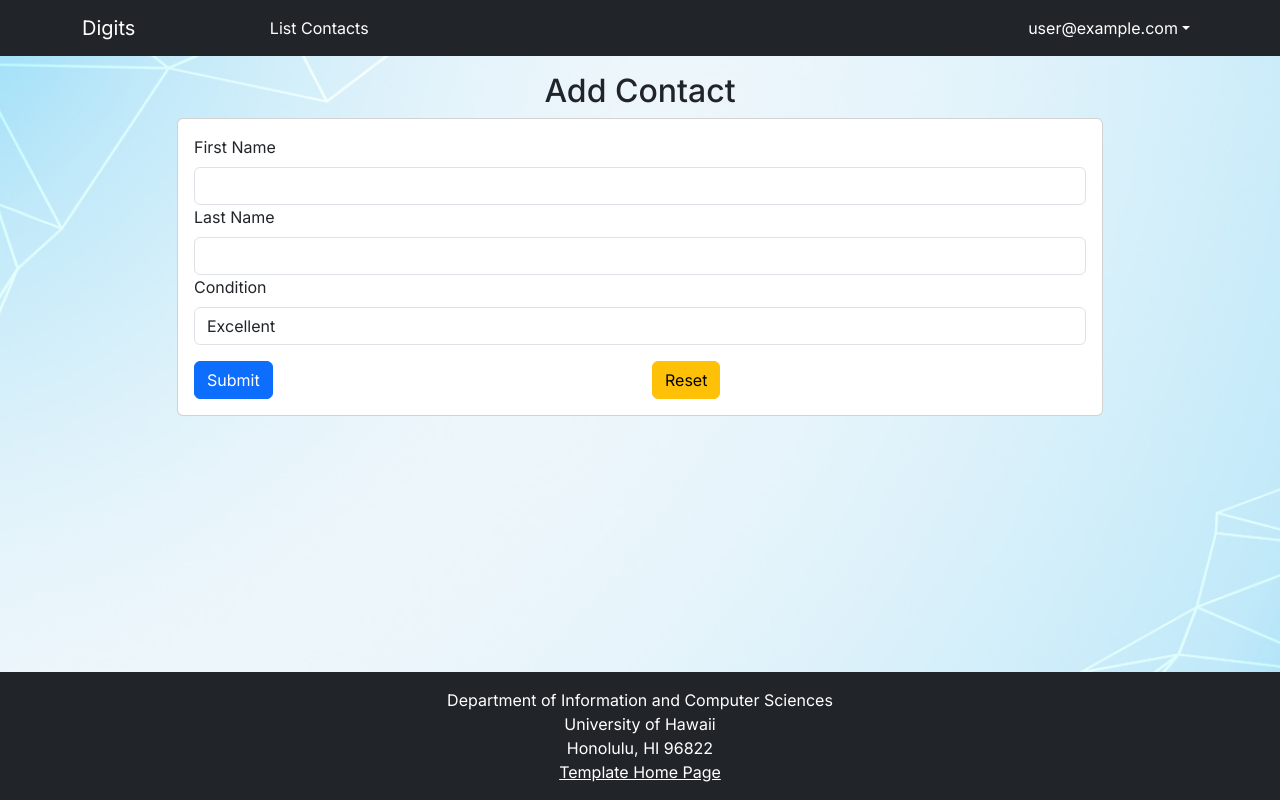
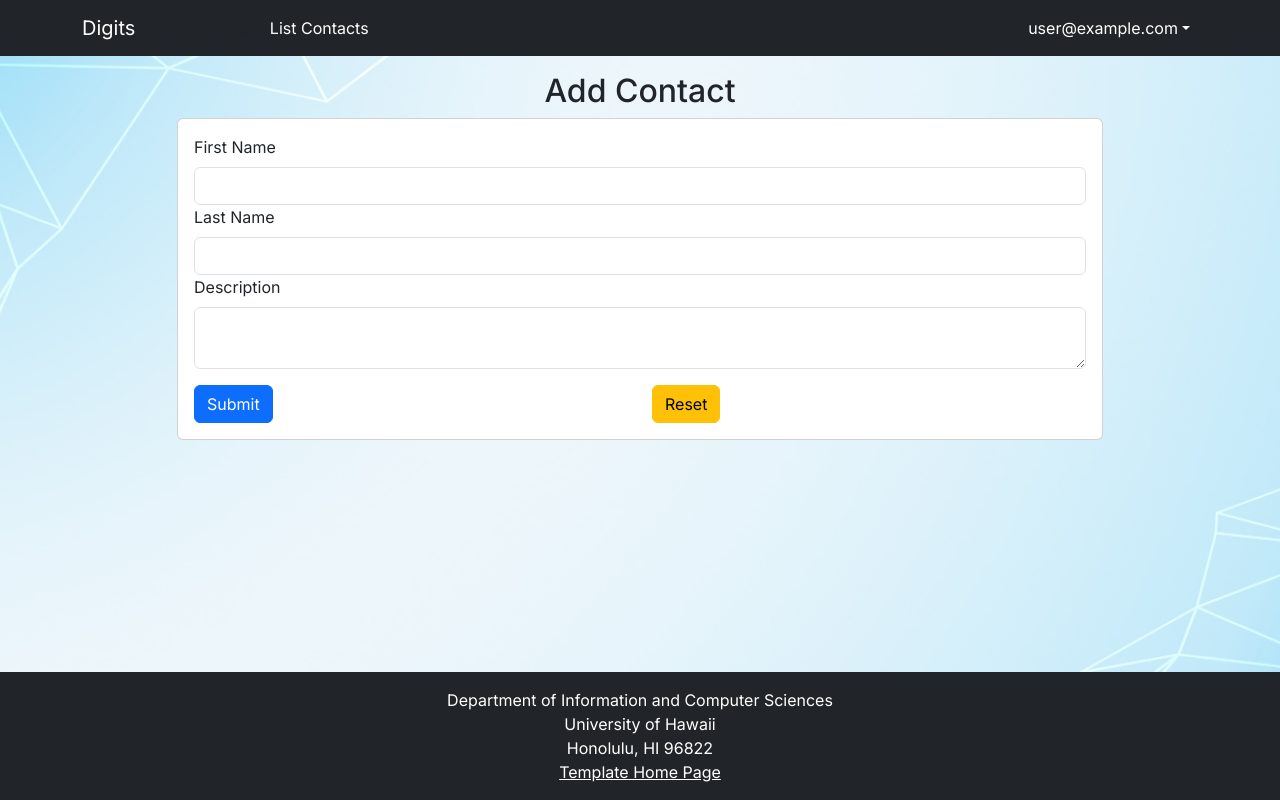
Before and after one commit to JulianBejar/digits, a Next.js app: page /add in a window 1280 px wide. Built offline with nearby package versions, Linux system fonts and the light colour scheme; no server answers; sample sign-in values are in the browser's storage.

Commit message:
Update AddContactForm.tsx

```diff
--- a/src/components/AddContactForm.tsx
+++ b/src/components/AddContactForm.tsx
@@ -72,13 +72,9 @@ const AddContactForm: React.FC = () => {
                   <div className="invalid-feedback">{errors.quantity?.message}</div>
                 </Form.Group>
                 <Form.Group>
-                  <Form.Label>Condition</Form.Label>
-                  <select {...register('condition')} className={`form-control ${errors.condition ? 'is-invalid' : ''}`}>
-                    <option value="excellent">Excellent</option>
-                    <option value="good">Good</option>
-                    <option value="fair">Fair</option>
-                    <option value="poor">Poor</option>
-                  </select>
+                  <Form.Label>Description</Form.Label>
+                <textarea {...register('condition')} className={`form-control ${errors.condition ? 'is-invalid' : ''}`}>
+                </textarea>
                   <div className="invalid-feedback">{errors.condition?.message}</div>
                 </Form.Group>
                 <input type="hidden" {...register('owner')} value={currentUser} />
```
